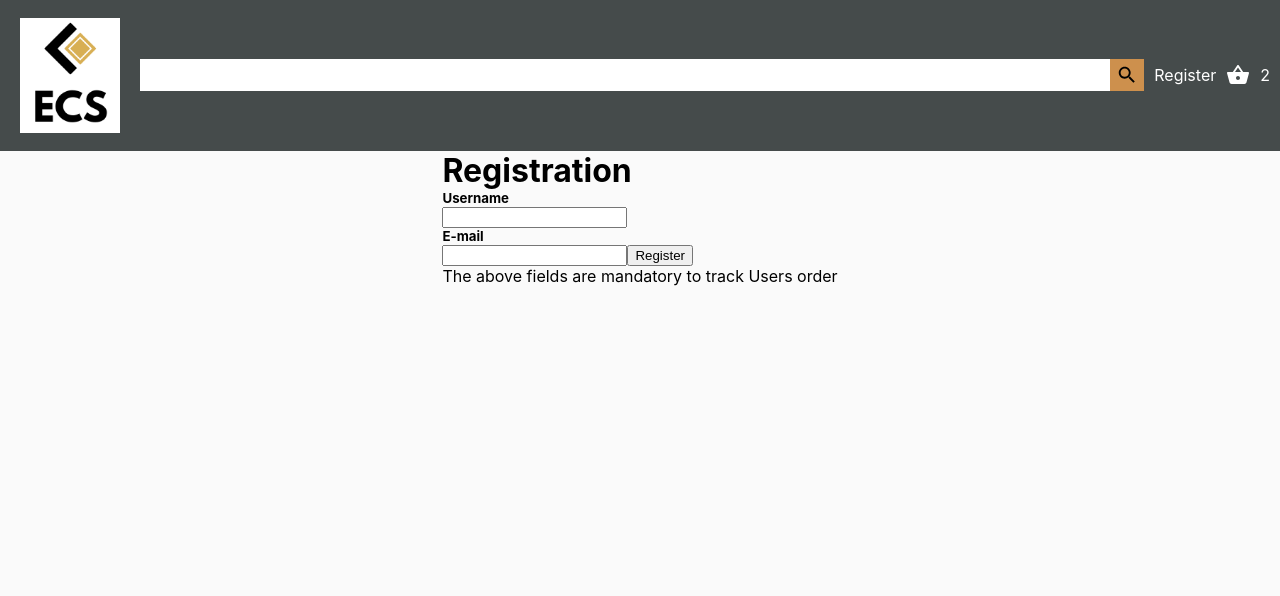
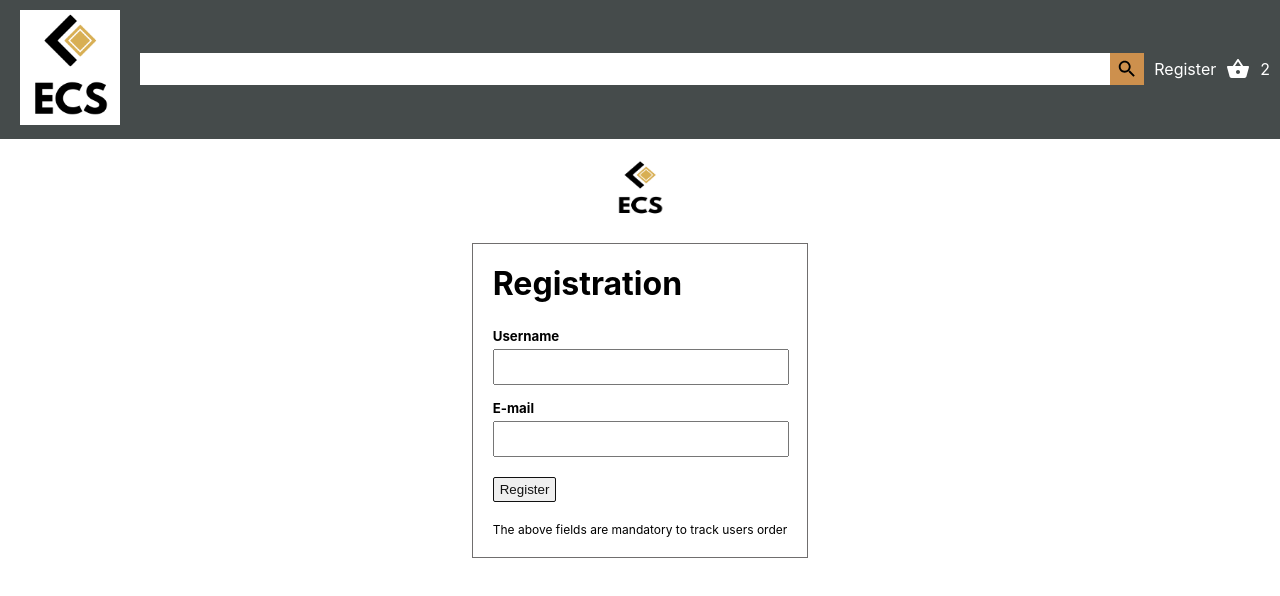
Before and after one commit to KiranmayeeKK/ECStore, a React (Create React App) app: page /register in a window 1280 px wide. Shown: the top 596 px of the page. Built offline with nearby package versions, Linux system fonts and the light colour scheme.

Commit message:
Third commit upto checkout page

```diff
--- a/src/App.js
+++ b/src/App.js
@@ -9,6 +9,7 @@ import Header from './Header/Header.js'
 //import  all the pages from the pages folder to add them to page routing
 import Register from './Pages/Register.js'
 import Home from './Pages/Home.js'
+import Checkout from './Pages/Checkout.js'
 
 function App() {
   return (
@@ -17,6 +18,7 @@ function App() {
         <Header/>
         <Switch>
           <Route path="/checkout">
+            <Checkout/>
           </Route>
           <Route path="/register">
             <Register/>
--- a/src/Header/Header.css
+++ b/src/Header/Header.css
@@ -8,11 +8,11 @@
     justify-content: space-evenly;
 }
 
-.header__logo{
+.header__ECSIcon{
     width: 100px;
     margin: 0 20px;
-    margin-top: 18px;
-    margin-bottom: 18px;
+    margin-top: 10px;
+    margin-bottom: 10px;
     object-fit: contain;
 }
 
--- a/src/Header/Header.js
+++ b/src/Header/Header.js
@@ -6,19 +6,20 @@ import {Link} from 'react-router-dom'
 import './Header.css'
 
 import ECSIcon from './../Icon/ECSIcon.png'
-import { ShoppingBasket } from '@material-ui/icons'
 
 import ShoppingBasketIcon from '@material-ui/icons/ShoppingBasket'
 
 function Header(){
     return[
         <nav className="header">
-            <img className="header__logo" alt = "logo" src={ECSIcon}/>
+                <Link to="/">
+                    <img className="header__ECSIcon" src={ECSIcon} alt="Logo"/>
+                </Link>
             <div className="header__search">
                 <input type="text" className="header__searchInput" />
                 <SearchIcon className="header__searchIcon" />
             </div>
-            <Link to="/" className="header__link">
+            <Link to="/register" className="header__link">
                 <div className="header__option">
                     <span className="header__optionLineOne">Register</span>
                 </div>
--- /dev/null
+++ b/src/Pages/Checkout.js
@@ -0,0 +1,19 @@
+import React from 'react'
+import './Checkout.css'
+import Subtotal from './Subtotal.js'
+
+function Checkout(){
+    return (
+        <div className="checkout">
+            <div className="checkout__left">
+            <p>left</p>
+            </div>
+            <div className="checkout__right">
+                <Subtotal/>
+            </div>
+
+        </div>
+    )
+}
+
+export default Checkout;
--- a/src/Pages/Home.css
+++ b/src/Pages/Home.css
@@ -0,0 +1,7 @@
+.home__products{
+    display: flex;
+    width: 100%;
+    z-index: 1;
+    margin-right: 15px;
+    margin-left: 15px;
+}
--- a/src/Pages/Home.js
+++ b/src/Pages/Home.js
@@ -1,7 +1,44 @@
 
+import Product from './Product'
+
+import './Home.css'
 function Home(){
     return (
-        <h1>Home</h1>
+        <div className="home">
+        <div className="home__products">
+            <Product
+                id="1"
+                title="Magazine: Fashion stories"
+                price={10.99}
+                rating={4}
+                image="https://images-na.ssl-images-amazon.com/images/I/51khgHvjRqS._SX381_BO1,204,203,200_.jpg"
+                />
+            <Product
+                id="2"
+                title="E-Cigarette"
+                price={35.99}
+                rating={3}
+                image="https://images-na.ssl-images-amazon.com/images/I/51OsG-Eez0L._AC_SY450_.jpg"
+                />
+            <Product
+                id="3"
+                title="Beverages: Redbull(24 pack)"
+                price={15.99}
+                rating={4}
+                image="https://images-na.ssl-images-amazon.com/images/I/71nJLdSw0cL._SX522_.jpg"
+                />
+        </div>
+        <div className="home__products">
+            <Product
+            id="4"
+            title="Beverages: Whisky"
+            price={70.99}
+            rating={4}
+            image="https://images-na.ssl-images-amazon.com/images/I/61Y%2BD%2BmawFL._AC_SX679_.jpg"
+            />
+         </div>
+        </div>
+
     )
 }
 
--- /dev/null
+++ b/src/Pages/Product.css
@@ -0,0 +1,39 @@
+.product{
+    display: flex;
+    flex-direction: column;
+    max-height: 400px;
+    min-width: 100px;
+    margin: 10px;
+    background-color: white;
+    z-index: 1;
+    width: 30%;
+    padding: 20px;
+    justify-content: flex-end;
+}
+
+.product__rating{
+    display: flex;
+}
+
+.product__info{
+    height: 100px;
+    margin-bottom: 15px;
+}
+
+.product__price{
+    margin-top: 5px;
+}
+
+.product > img{
+    width: 100%;
+    max-height: 200px;
+    object-fit: contain;
+    margin-bottom: 15px;
+}
+
+.product > button{
+    height: 20px;
+    background-color: #f0c14b;
+    border: 1px solid;
+    border-color: #a88734 #9c7e31 #846a29;
+}
--- /dev/null
+++ b/src/Pages/Product.js
@@ -0,0 +1,30 @@
+import React from 'react'
+
+import './Product.css'
+
+function Product({id, title, image, price, rating}){
+    return (
+        <div className="product">
+            <div className="product__info">
+                <p>{title}</p>
+                <p className="product__price">
+                    <small>€</small>
+                    <strong>{price}</strong>
+                </p>
+                <div className="product__rating">
+                    {
+                        Array(rating)
+                        .fill()
+                        .map((_) => (
+                            <p>*</p>
+                        ))
+                    }
+                </div>
+            </div>
+            <img src={image} alt=""/>
+            <button>Add to cart</button>
+        </div>
+    )
+}
+
+export default Product;
--- a/src/Pages/Register.css
+++ b/src/Pages/Register.css
@@ -1,15 +1,51 @@
 .register{
-    background-color: #fafafa;
+    background-color: white;
     height: 100vh;
     display: flex;
     flex-direction: column;
     align-items: center;
 }
 
-.register_container{
-    width: 300px;
+.register__container{
+    width: px;
+    margin-top: 20px;
     display: flex;
     flex-direction: column;
     padding: 20px;
-    border: 2px solid lightgrey;
+    border: 1px solid rgb(112, 110, 110);
 }
+
+.register__ECSIcon{
+    width: 60px;
+    height: 60px;
+    margin-top: 20px;
+    align-items: center;
+
+}
+
+.register__registerButton{
+    border: 1px solid;
+    margin-top: 20px;
+    margin-bottom: 10px;
+    height: 25px;
+    border-radius: 2px;
+    color: #111;
+    border-color: #111;
+}
+
+.register__container p{
+    margin-top: 10px;
+    font-size: 12px;
+}
+
+.register__container > h1{
+    margin-bottom: 10px;
+}
+.register__container > form > h5{
+    margin-top: 15px;
+    margin-bottom: 5px;
+}
+.register__container >form > input{
+    height: 30px;
+    width: 98%;
+}
--- a/src/Pages/Register.js
+++ b/src/Pages/Register.js
@@ -3,10 +3,19 @@ import React from 'react'
 //import the stylesheet
 import './Register.css'
 
+//import ECStore Icon from Icon folder
+import ECSIcon from './../Icon/ECSIcon.png'
+
+// import Link from react
+import {Link} from 'react-router-dom'
+
 function Register(){
 
     return(
         <div className="register">
+                <Link to="/">
+                    <img className="register__ECSIcon" src={ECSIcon} alt="Logo"/>
+                </Link>
             <div className="register__container">
                 <h1> Registration</h1>
                 <form>
@@ -16,7 +25,7 @@ function Register(){
                     <input type="email"></input>
                     <button type="submit" className="register__registerButton">Register</button>
                 </form>
-                <p>The above fields are mandatory to track Users order</p>
+                <p>The above fields are mandatory to track users order</p>
             </div>
         </div>
     )
--- /dev/null
+++ b/src/Pages/Subtotal.js
@@ -0,0 +1,11 @@
+import React from 'react'
+import CurrencyFormat from 'react-currency-format'
+
+function Subtotal(){
+    return(<div className="subtotal">
+        <button>Proceed to Checkout</button>
+    </div>
+    )
+}
+
+export default Subtotal;
```
Also changed, not shown: src/Pages/Checkout.css (added).
